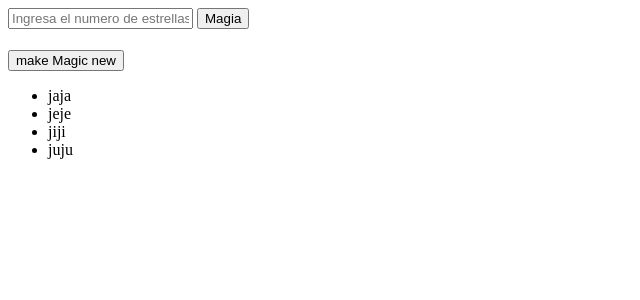
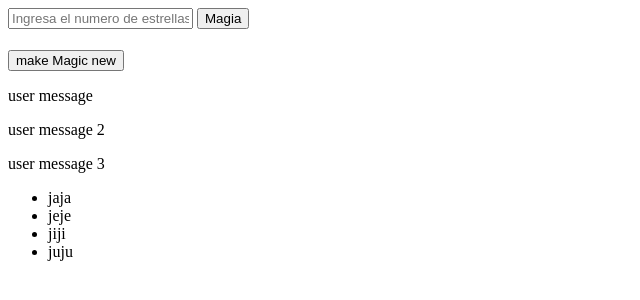
Before and after one commit to reloadercf/conflicto, a website with bundled scripts: page index.html in a window 1280 px wide. Shown: the whole page, without its empty margins (0-640 px from the left). Built offline with nearby package versions, Linux system fonts and the light colour scheme.

Commit message:
agrega mensajes de usuario (#3)

```diff
--- a/index.html
+++ b/index.html
@@ -12,6 +12,9 @@
     <h1 class="titulo"></h1>
 
     <button>make Magic new</button>
+    <p>user message</p>
+    <p>user message 2</p>
+    <p>user message 3</p>
     <nav>
         <ul>
             <li>jaja</li>
```
